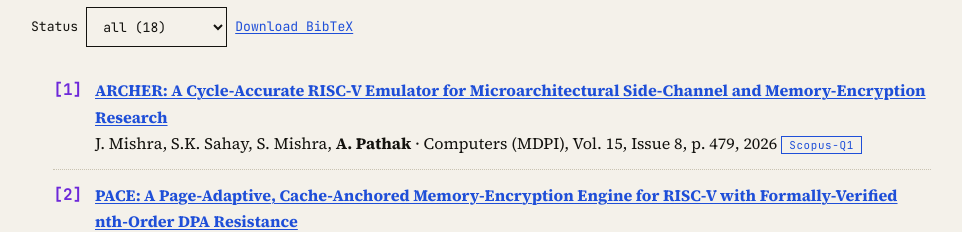
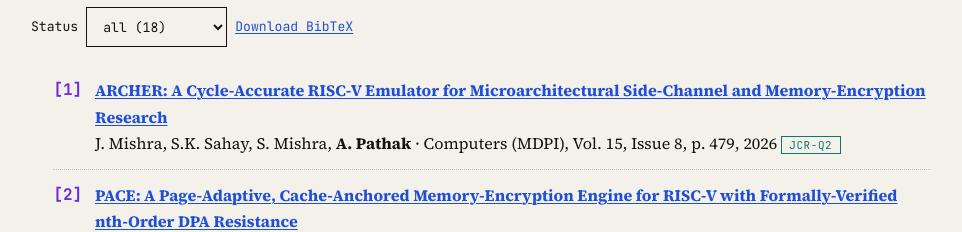
Before and after one commit to vajradevam/vajradevam.github.io, an Astro site: page /research in a window 1280 px wide. Shown: the part 1820-2052 px from the top of the page, without its empty margins (285-1247 px from the left). Built offline with nearby package versions, Linux system fonts and the light colour scheme; Astro itself is replaced by a stand-in of ours.

Commit message:
show real JCR quartile for Computers paper

```diff
--- a/src/data/publications.json
+++ b/src/data/publications.json
@@ -10,8 +10,8 @@
     ],
     "venue": "Computers (MDPI), Vol. 15, Issue 8, p. 479",
     "year": 2026,
-    "status": "Scopus-Q1",
-    "note": "ESCI (WoS) · JCR Q2, IF 5.2 · Scopus CiteScore Q1 (9.1)",
+    "status": "JCR-Q2",
+    "note": "ESCI (WoS) · JCR Q2, IF 5.2 (Computers) · Scopus CiteScore Q1 (9.1)",
     "url": "https://www.mdpi.com/2073-431X/15/8/479"
   },
   {
--- a/src/pages/research.astro
+++ b/src/pages/research.astro
@@ -5,7 +5,7 @@ import patents from '../data/patents.json';
 import publications from '../data/publications.json';
 
 const statuses = [...new Set(publications.map((p) => p.status))];
-const badge = (s: string) => s === 'SCI-Q1' || s === 'Scopus-Q1' ? 'b-q1' : s === 'SCI-Q2' || s === 'Scopus-Q2' ? 'b-q2' : /^accepted/i.test(s) ? 'b-acc' : /^under review/i.test(s) ? 'b-rev live' : 'b-scopus';
+const badge = (s: string) => s === 'SCI-Q1' || s === 'Scopus-Q1' ? 'b-q1' : s === 'SCI-Q2' || s === 'Scopus-Q2' || s === 'JCR-Q2' ? 'b-q2' : /^accepted/i.test(s) ? 'b-acc' : /^under review/i.test(s) ? 'b-rev live' : 'b-scopus';
 ---
 
 <Page
```
